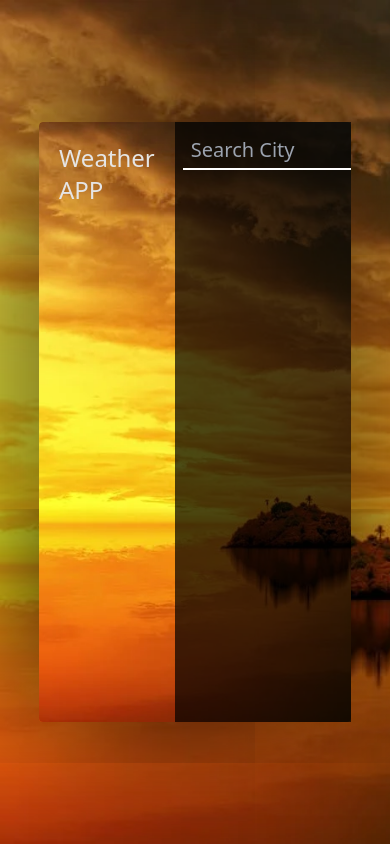
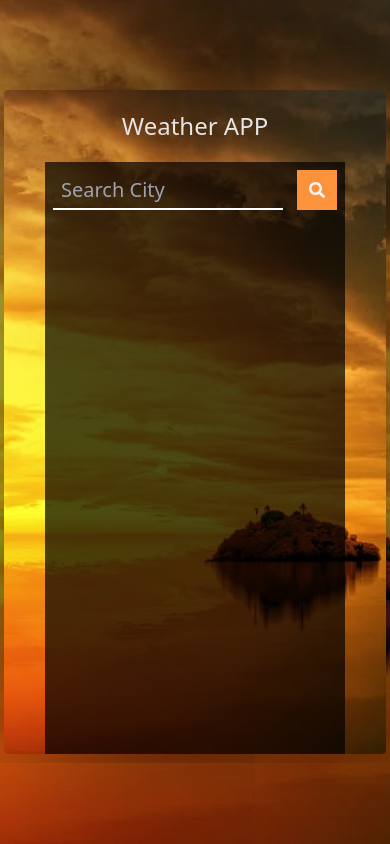
Before and after one commit to ZoranDev/WeatherApp, a React (Create React App) app: page / in a window 390 px wide. Built offline with nearby package versions, Linux system fonts and the light colour scheme.

Commit message:
make app responsive

```diff
--- a/src/App.js
+++ b/src/App.js
@@ -4,7 +4,7 @@ import Weather from "./components/Weather";
 function App() {
   return (
     <WeatherProvider>
-      <div className="w-full min-h-screen bg-[url('./assets/background.jpg')] bg-cover flex items-center justify-center">
+      <div className="w-full p-1 min-h-screen bg-[url('./assets/background.jpg')] bg-cover flex items-center justify-center">
         <Weather />
       </div>
     </WeatherProvider>
--- a/src/components/CurrentInfo.js
+++ b/src/components/CurrentInfo.js
@@ -10,24 +10,26 @@ const CurrentInfo = () => {
   const today = new Date(currentWeather.dt * 1000).toString().slice(0, 15);
 
   return (
-    <div className="flex items-center justify-center overflow-hidden">
+    <div className="flex flex-col  w-[300px] md:w-auto lg:flex-row items-center justify-center overflow-hidden">
       {/* Current temperature */}
-      <div className="text-[80px]  text-neutral-100 mr-2 flex items-end">
+      <div className="text-[80px] sm:text-[120px]  text-neutral-100 mr-3 flex items-end">
         {Math.round(currentWeather.main.temp)}°
       </div>
       {/* City name and date */}
-      <div className="h-full text-neutral-100 flex flex-col items-center justify-center mr-2">
-        <h1 className="text-4xl h-[50px]">{currentWeather.name}</h1>
-        <p className="text-xl">{today}</p>
+      <div className="h-full text-neutral-100 flex flex-col items-center justify-center mr-3">
+        <h1 className="text-3xl sm:text-5xl md:h-[60px]">
+          {currentWeather.name}
+        </h1>
+        <p className="text-md sm:text-xl text-center">{today}</p>
       </div>
       <div className="h-full flex items-center justify-center flex-col">
         <img
           src={`http://openweathermap.org/img/wn/${currentWeather.weather[0].icon}@2x.png`}
-          height="50px"
-          width="50px"
+          height="60px"
+          width="60px"
           alt="Weather icon"
         />
-        <p className="text-neutral-100 text-xl capitalize">
+        <p className="text-neutral-100 text-md sm:text-xl capitalize text-center">
           {currentWeather.weather[0].description}
         </p>
       </div>
--- a/src/components/Weather.js
+++ b/src/components/Weather.js
@@ -12,9 +12,10 @@ const Weather = () => {
 
   return (
     // Odje vidjeti za ovu sirinu i visinu
-    <div className="w-4/5 h-[600px] bg-[url('./assets/background.jpg')] bg-cover flex items-center justify-between shadow-[0_0_200px_rgba(0,0,0)] rounded">
+    // w bilo 4/5
+    <div className="w-full md:w-4/5 md:h-[600px] bg-[url('./assets/background.jpg')] bg-cover flex flex-col sm:flex-row items-center justify-between shadow-[0_0_200px_rgba(0,0,0)] rounded">
       {/* Left side */}
-      <div className="h-full flex flex-col justify-between p-5">
+      <div className="sm:h-[600px]  w-[300px] sm:w-auto flex flex-col justify-between items-center sm:items-baseline p-5">
         {/* Logo */}
         <div className="text-2xl text-neutral-200">Weather APP</div>
         {currentWeather && <CurrentInfo />}
```
